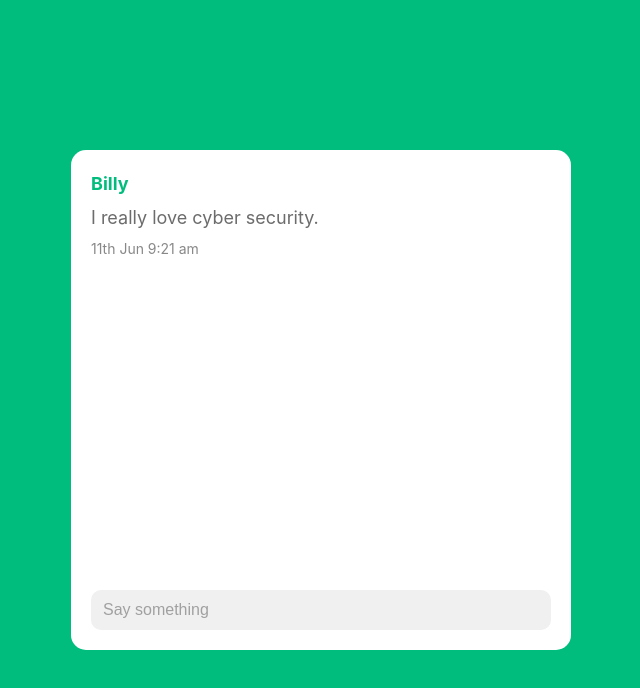
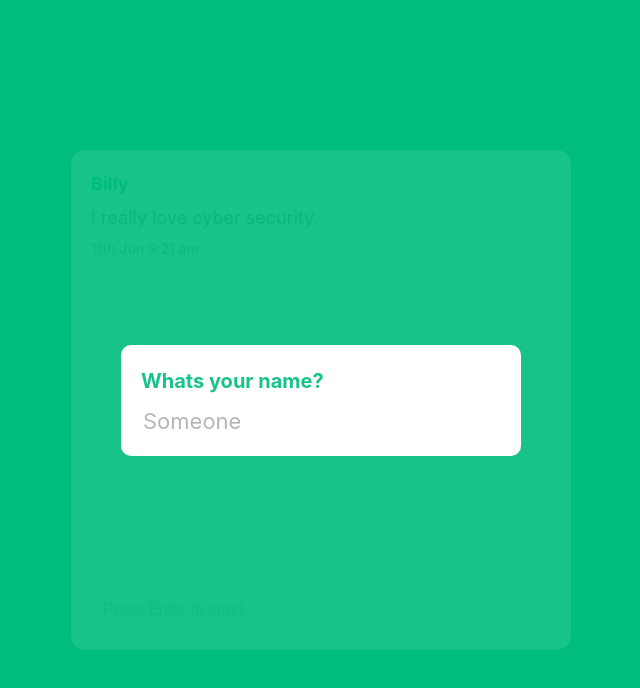
Before and after one commit to Inffinite/chatter, a Vue app: page / in a window 1280 px wide. Shown: the top 688 px of the page, without its empty margins (319-959 px from the left). Built offline with nearby package versions, Linux system fonts and the light colour scheme; no server answers.

Commit message:
:hammer: Persist username in localstor

```diff
--- a/src/components/Chat.vue
+++ b/src/components/Chat.vue
@@ -11,10 +11,17 @@ const store = useChatStore()
 const { messages, myname } = storeToRefs(useChatStore())
 
 const message = ref('')
+const yname = ref(false)
+const me = ref(localStorage.getItem('username'))
 const allmessages = ref('allmessages')
 
 function sendText(){
     console.log(message.value)
+}
+
+function addName(){
+    localStorage.setItem("username", me.value)
+    yname.value = false
 }
 
 function scrollToBottom(){
@@ -23,23 +30,46 @@ function scrollToBottom(){
 }
 
 function addText(){
-    socket.emit("chat", { username: myname, message: message.value, date: new Date() })
-    store.addMessage({ username: myname, message: message.value, date: new Date() })
-    message.value = ""
+    if(message.value.length <= 0){
+        console.log('')
+    } else {
+        socket.emit("chat", { username: me.value, message: message.value, date: new Date() })
+        store.addMessage({ username: me.value, message: message.value, date: new Date() })
+        message.value = ""
+    }
 }
 
 onMounted(() => {
-    socket.on("chat", (data) => {
-        var audio = new Audio('http://localhost:8000/new.mpeg')
-        audio.play()
-        console.log(data.username._object.myname)
-        store.addMessage({ username: data.username._object.myname, message: data.message, date: data.date })
-    })
+    const m = localStorage.getItem('username')
+    if(!m){
+        yname.value = true
+        socket.on("chat", (data) => {
+            var audio = new Audio('http://localhost:8000/new.mpeg')
+            audio.play()
+            console.log(data)
+            store.addMessage({ username: data.username, message: data.message, date: data.date })
+        })
+    } else {
+        socket.on("chat", (data) => {
+            var audio = new Audio('http://localhost:8000/new.mpeg')
+            audio.play()
+            console.log(data)
+            store.addMessage({ username: data.username, message: data.message, date: data.date })
+        })
+    }
 })
 </script>
 
 <template>
   <div class="chat">
+    <div v-if="yname" class="y-name-wr">
+        <div class="y-name">
+            <div class="qst">Whats your name?</div>
+            <div class="y-q">
+                <input @keyup.enter="addName()" v-model="me" type="text" placeholder="Someone" class="y-ans">
+            </div>
+        </div>
+    </div>
     <div class="main-card">
         <!-- Chatty -->
         <div ref="allmessages" id="all-chats" class="all-chats">
@@ -54,7 +84,7 @@ onMounted(() => {
             </div>
         </div>
         <div class="text-inp">
-            <input @keyup.enter="addText()" v-model="message" type="text" placeholder="Say something" class="chat-text">
+            <input @keyup.enter="addText()" v-model="message" type="text" placeholder="Press Enter to send" class="chat-text">
         </div>
     </div>
   </div>
--- a/src/styles/chat.css
+++ b/src/styles/chat.css
@@ -10,6 +10,48 @@
     overflow-y: scroll;
     overflow-x: hidden;
     background-color: hsla(160, 100%, 37%, 1);
+}
+
+.y-name-wr {
+    z-index: 200;
+    position: fixed;
+    top: 0;
+    bottom: 0;
+    right: 0;
+    left: 0;
+    overflow-y: scroll;
+    overflow-x: hidden;
+    display: flex;
+    justify-content: center;
+    align-items: center;
+    background-color: rgba(0, 189, 126, 0.908);
+}
+
+.y-name {
+    background-color: white;
+    padding: 20px;
+    width: 400px;
+    border-radius: 10px;
+}
+
+.qst {
+    color: rgba(0, 189, 126, 0.908);
+    text-align: start;
+    font-family: -apple-system, BlinkMacSystemFont, 'Segoe UI', Roboto, Oxygen, Ubuntu, Cantarell, 'Open Sans', 'Helvetica Neue', sans-serif;
+    font-size: 20px;
+    font-weight: bold;
+}
+
+.y-q {
+    margin-top: 10px;
+}
+
+.y-ans {
+    outline: none;
+    border: none;
+    font-family: -apple-system, BlinkMacSystemFont, 'Segoe UI', Roboto, Oxygen, Ubuntu, Cantarell, 'Open Sans', 'Helvetica Neue', sans-serif;
+    font-size: 22px;
+    width: 97%;
 }
 
 .main-card {
@@ -90,5 +132,5 @@
 }
 
 ::placeholder {
-    color: rgb(160, 160, 160);
+    color: rgb(182, 182, 182);
 }
```
